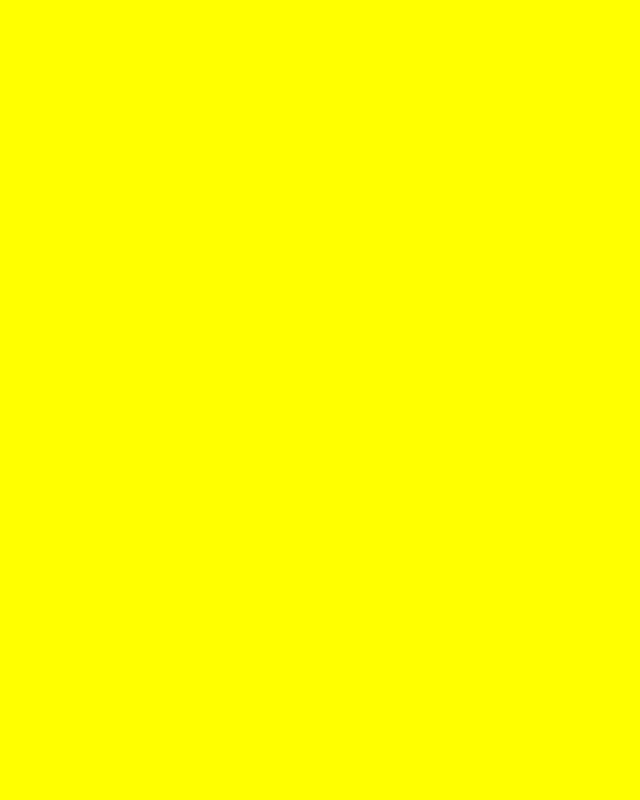
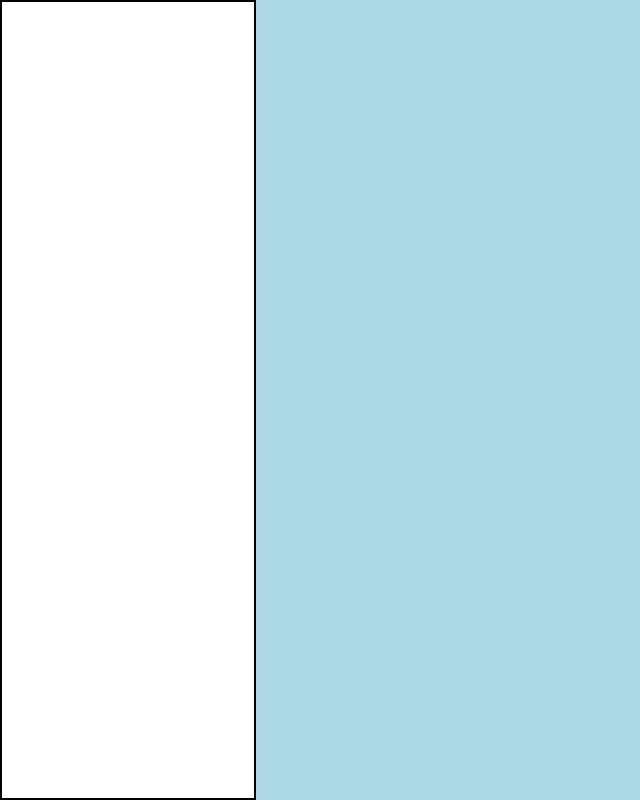
Before and after one commit to Lukehallyah/toDoList, a website built with webpack: page src/template.html in a window 1280 px wide. Shown: the whole page, without its empty margins (0-640 px from the left). Built offline with nearby package versions, Linux system fonts and the light colour scheme.

Commit message:
Create basic UI elements  - not everything has to be a nested factory     function

```diff
--- a/package.json
+++ b/package.json
@@ -4,7 +4,9 @@
   "description": "This is a toDoList",
   "main": "index.js",
   "scripts": {
-    "test": "echo \"Error: no test specified\" && exit 1"
+    "test": "echo \"Error: no test specified\" && exit 1",
+    "serve":"npx webpack serve"
+
   },
   "keywords": [],
   "author": "Luke Hall",
--- a/src/index.js
+++ b/src/index.js
@@ -1 +1,4 @@
 import "./styles.css";
+import{uiStructure} from "./ui.js";
+
+console.log(uiStructure());
--- /dev/null
+++ b/src/sidebar.js
@@ -0,0 +1,17 @@
+
+
+
+    let main = document.querySelector('main');
+    let sidebar = document.createElement('div');
+        if(sidebar){
+            sidebar.classList.add('sidebar');
+            // main.appendChild(sidebar);
+        }
+
+
+
+
+
+
+
+export{sidebar};
--- a/src/styles.css
+++ b/src/styles.css
@@ -1,3 +1,91 @@
+/* 1. Use a more-intuitive box-sizing model */
+*, *::before, *::after {
+  box-sizing: border-box;
+}
+
+/* 2. Remove default margin */
+*:not(dialog) {
+  margin: 0;
+}
+
+/* 3. Enable keyword animations */
+@media (prefers-reduced-motion: no-preference) {
+  html {
+    interpolate-size: allow-keywords;
+  }
+}
+
+body {
+  /* 4. Add accessible line-height */
+  line-height: 1.5;
+  /* 5. Improve text rendering */
+  -webkit-font-smoothing: antialiased;
+}
+
+/* 6. Improve media defaults */
+img, picture, video, canvas, svg {
+  display: block;
+  max-width: 100%;
+}
+
+/* 7. Inherit fonts for form controls */
+input, button, textarea, select {
+  font: inherit;
+}
+
+/* 8. Avoid text overflows */
+p, h1, h2, h3, h4, h5, h6 {
+  overflow-wrap: break-word;
+}
+
+/* 9. Improve line wrapping */
+p {
+  text-wrap: pretty;
+}
+h1, h2, h3, h4, h5, h6 {
+  text-wrap: balance;
+}
+
+/*
+  10. Create a root stacking context
+*/
+#root, #__next {
+  isolation: isolate;
+}
+
+html, body {
+    overflow-x: hidden;
+}
+
+
+
 body{
-    background-color: yellow;
+    height: 100vh;
+    width: 100vw;
+    background-color: white;
+
 }
+
+main{
+  /* border: 2px solid black; */
+  background-color: white;
+  height: 100dvh;
+    /* use dvh instead of vh, because it allows for mobile ui elements */
+  width: 100%;
+  display: flex;
+
+
+}
+
+.toDoHolder{
+  height: 100%;
+  width: 80%;
+  background-color: lightblue;
+}
+
+.sidebar{
+  border: 2px solid black;
+  height: 100%;
+  width: 20%;
+  background-color: white;
+}
--- a/src/template.html
+++ b/src/template.html
@@ -6,6 +6,6 @@
     <title>Document</title>
 </head>
 <body>
-
+    <main></main>
 </body>
 </html>
--- /dev/null
+++ b/src/ui.js
@@ -0,0 +1,29 @@
+import{sidebar} from "./sidebar.js";
+
+
+let uiStructure = ()=>{
+
+
+
+    let body = document.querySelector('body');
+    let main = document.querySelector('main');
+        if(main){
+            main.classList.add('main');
+            body.appendChild(main);
+        }
+    let toDoHolder = document.createElement('div');
+        if(toDoHolder){
+            toDoHolder.classList.add("toDoHolder");
+            main.appendChild(sidebar);
+            main.appendChild(toDoHolder);
+
+        }
+
+
+
+
+
+}
+
+
+export{uiStructure};
--- a/webpack.config.js
+++ b/webpack.config.js
@@ -1,4 +1,3 @@
-// webpack.config.js
 import path from "node:path";
 import HtmlWebpackPlugin from "html-webpack-plugin";
 
```
Also changed, not shown: src/addObject.js (deleted), src/createToDo.js (added), src/entryPopUp.js (added), src/listStructure.js (deleted), src/pageStructure.js (deleted), src/removeObject.js (deleted), src/removeToDo.js (added).
